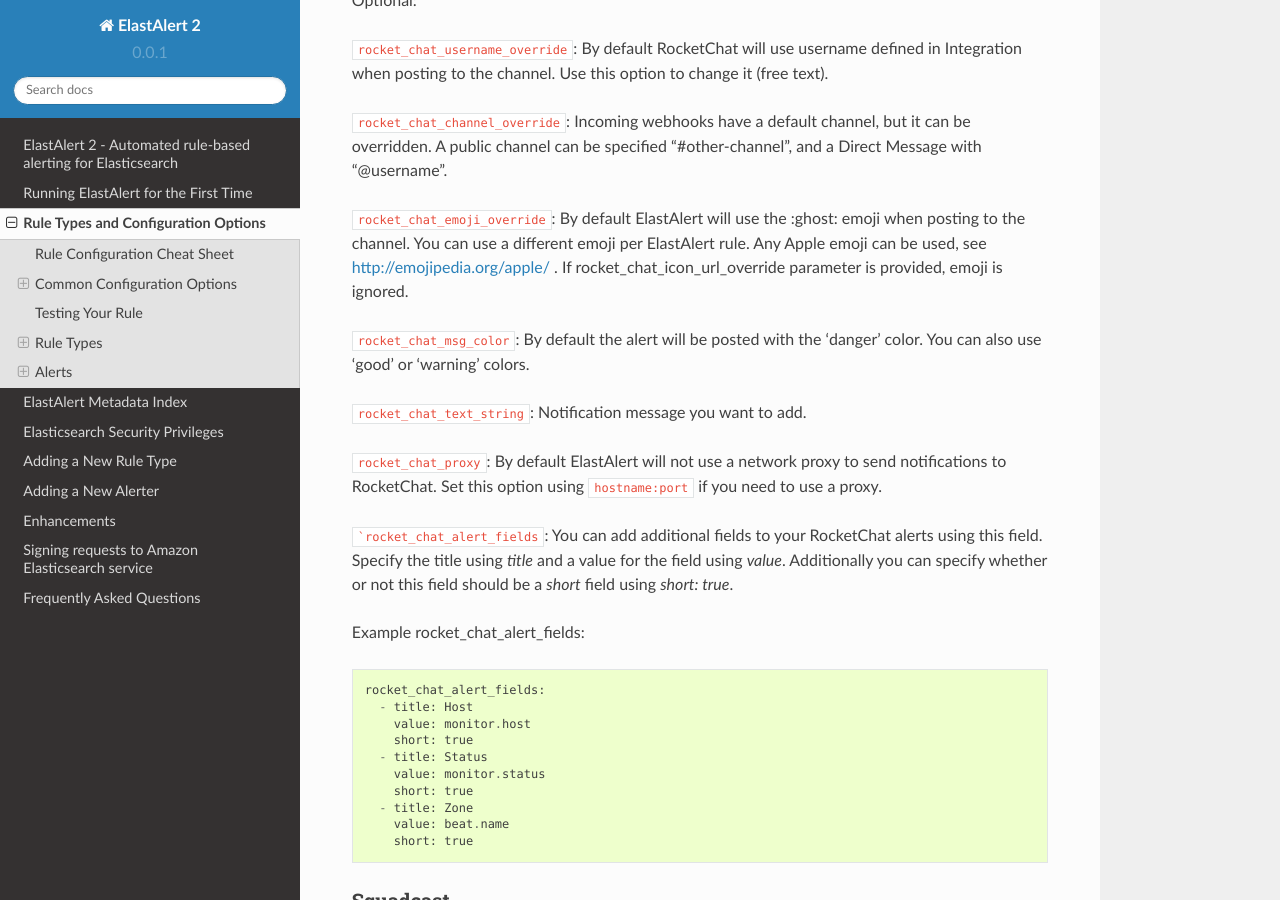
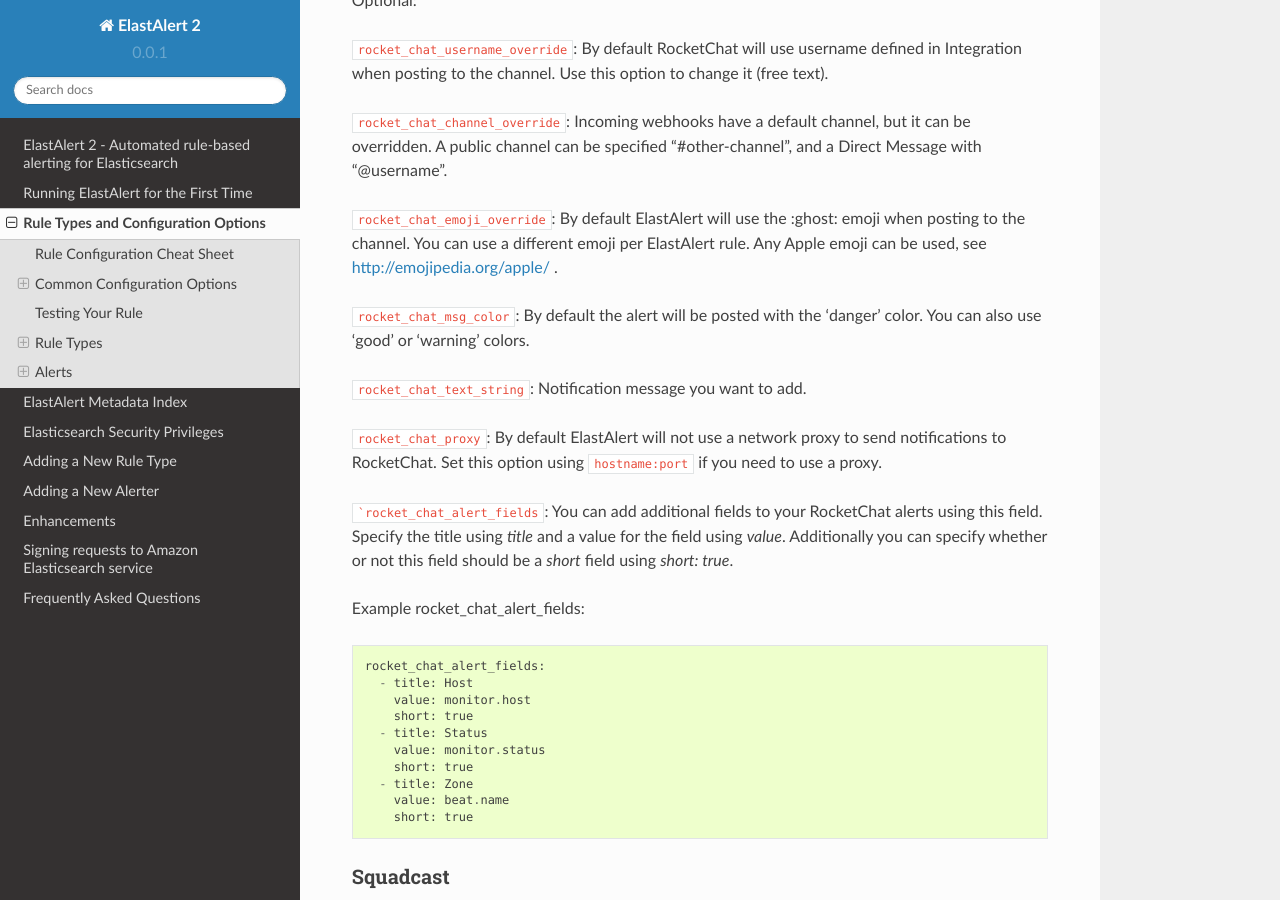
Before and after one commit to Yelp/elastalert, a Sphinx documentation site: the page built from docs/source/ruletypes.rst, in a window 1280 px wide and 900 px high, scrolled down 59008 px. Built offline with Sphinx 7.4.7 and the Read the Docs theme 2.0.0, drawn with Linux system fonts in a browser that asks for light colours; pages that are not in the unit, such as notebooks, are missing from menus.

Commit message:
Fix docs:rocket_chat_emoji_override

```diff
--- a/docs/source/ruletypes.rst
+++ b/docs/source/ruletypes.rst
@@ -2388,7 +2388,7 @@
 ``rocket_chat_channel_override``: Incoming webhooks have a default channel, but it can be overridden. A public channel can be specified “#other-channel”, and a Direct Message with “@username”.
 
 ``rocket_chat_emoji_override``: By default ElastAlert will use the :ghost: emoji when posting to the channel. You can use a different emoji per
-ElastAlert rule. Any Apple emoji can be used, see http://emojipedia.org/apple/ . If rocket_chat_icon_url_override parameter is provided, emoji is ignored.
+ElastAlert rule. Any Apple emoji can be used, see http://emojipedia.org/apple/ .
 
 ``rocket_chat_msg_color``: By default the alert will be posted with the ‘danger’ color. You can also use ‘good’ or ‘warning’ colors.
 
```
